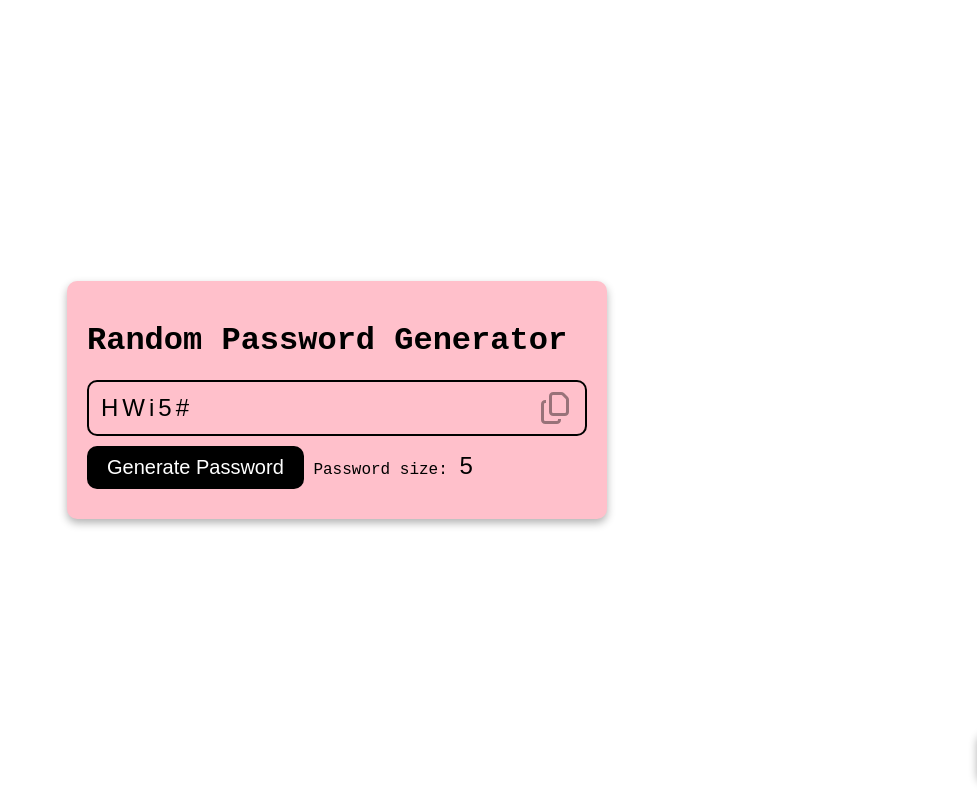
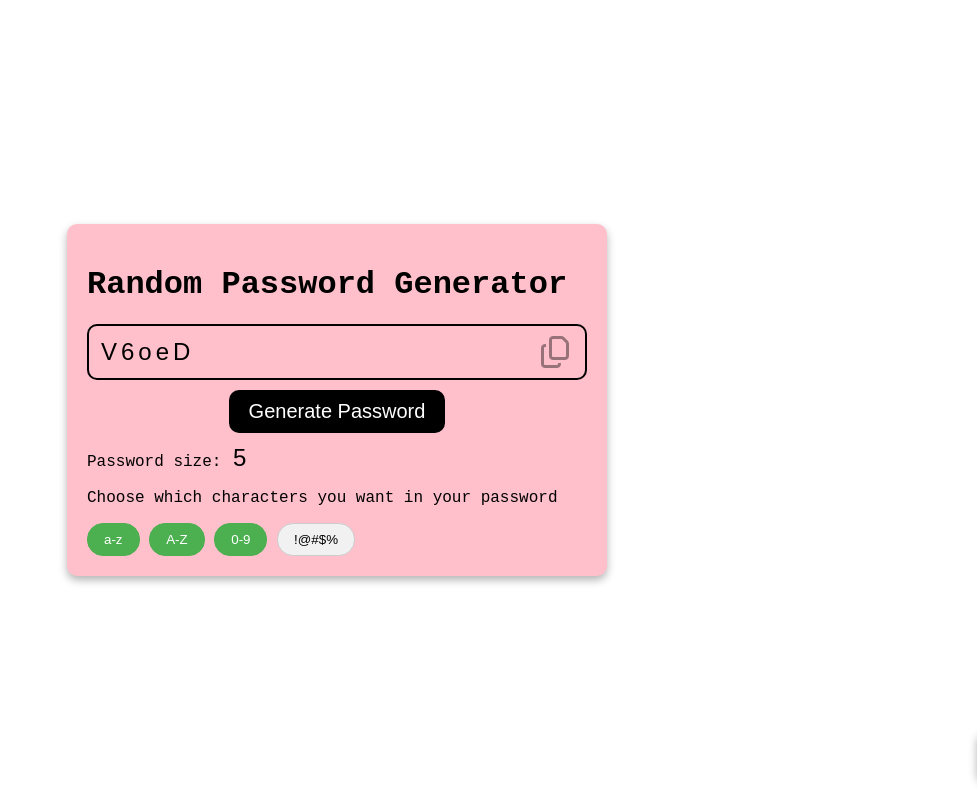
Before and after one commit to henriquelucio/random-password-generator, a plain HTML site: page index.html in a window 1280 px wide. Both pictures are taken after typing "5" into the empty fields and a click on the button "Generate Password". Shown: the whole page, without its empty margins (303-1280 px from the left). Drawn offline with Linux system fonts and the light colour scheme.

Commit message:
Finished

```diff
--- a/index.html
+++ b/index.html
@@ -15,8 +15,17 @@
             <i class="fa-regular fa-copy fa-2x"></i>
         </div>
         <button class="btn">Generate Password</button>
+        <div>
         <label for="num-length">Password size: <span id="slider-value"></span></label>
         <input class="input" type="number" id="num-length" min="6" max="64" value="" placeholder="14">
+        </div>
+        <p>Choose which characters you want in your password</p>
+        <div class="char-option">
+            <button class="chip active" data-type="lowercaseletters">a-z</button>
+            <button class="chip active" data-type="uppercaseletters">A-Z</button>
+            <button class="chip active" data-type="numbers">0-9</button>
+            <button class="chip" data-type="specialchars">!@#$%</button>
+        </div>
     </div>
     <div class="alert-container active"></div>
     <script src="index.js"></script>
--- a/index.js
+++ b/index.js
@@ -3,6 +3,22 @@ const inputEl = document.getElementById("input")
 const lenghtInputEl = document.getElementById("num-length")
 const copyIconEl = document.querySelector(".fa-copy")
 const alertContainerEl = document.querySelector(".alert-container")
+const dictionary = {
+    lowercaseletters: "abcdefghijklmnopqrstuvwyxz",
+    uppercaseletters: "ABCDEFGHIJKLMNOPQRSTUVWYXZ",
+    numbers: "0123456789",
+    specialchars: "!@#$%¨&*()_+?:{}[]"
+};
+let charpoolselection = ""
+
+document.querySelectorAll(".chip").forEach(chip =>{
+    chip.addEventListener("click", function(){
+        this.classList.toggle("active")
+        updateCharPool()
+    })
+})
+
+updateCharPool();
 
 btnEl.addEventListener("click", ()=>{
     createPassword()
@@ -19,15 +35,15 @@ copyIconEl.addEventListener("click", ()=>{
 })
 
 function createPassword(){
-    const chars = "0123456789abcdefghijklmnopqrstuvwyxz!@#$%¨&*()_+?:{}[]ABCDEFGHIJKLMNOPQRSTUVWYXZ"
     let password = ""
     let passwordLength = 14;
+    if(charpoolselection === "") return alert("Select at least one character type!");
     if(lenghtInputEl.value){
         passwordLength = Number(lenghtInputEl.value)
     }
     for (let index = 0; index < passwordLength; index++) {
-        const randomNum = Math.floor(Math.random() * chars.length)
-        password += chars.substring(randomNum, randomNum + 1);
+        const randomNum = Math.floor(Math.random() * charpoolselection.length)
+        password += charpoolselection.substring(randomNum, randomNum + 1);
     }
     inputEl.value = password;
     alertContainerEl.innerText = password + " copied!";
@@ -38,3 +54,10 @@ function copyPassword(){
     inputEl.setSelectionRange(0, 9999);
     navigator.clipboard.writeText(inputEl.value);
 }
+
+function updateCharPool(){
+    const activeChips = Array.from(document.querySelectorAll(".chip.active"));
+    charpoolselection = activeChips
+    .map(chip => dictionary[chip.dataset.type])
+    .join("");
+}
--- a/style.css
+++ b/style.css
@@ -52,7 +52,8 @@ body{
     border: none;
     padding: 10px 20px;
     border-radius: 10px;
-    margin: 10px 0;
+    display: block;
+    margin: 10px auto;
     font-size: 20px;
     cursor: pointer;
 }
@@ -84,3 +85,18 @@ body{
 .active.alert-container{
     right: -300px;
 }
+
+.chip{
+    padding: 8px 16px;
+    border: 1px solid #ccc;
+    border-radius: 16px;
+    background-color: #f1f1f1;
+    cursor: pointer;
+    transition: 0.3s
+}
+
+.chip.active{
+    background-color: #4CAF50;
+    color:white;
+    border-color: #4CAF50;
+}
```
Also changed, not shown: 1 other file.
